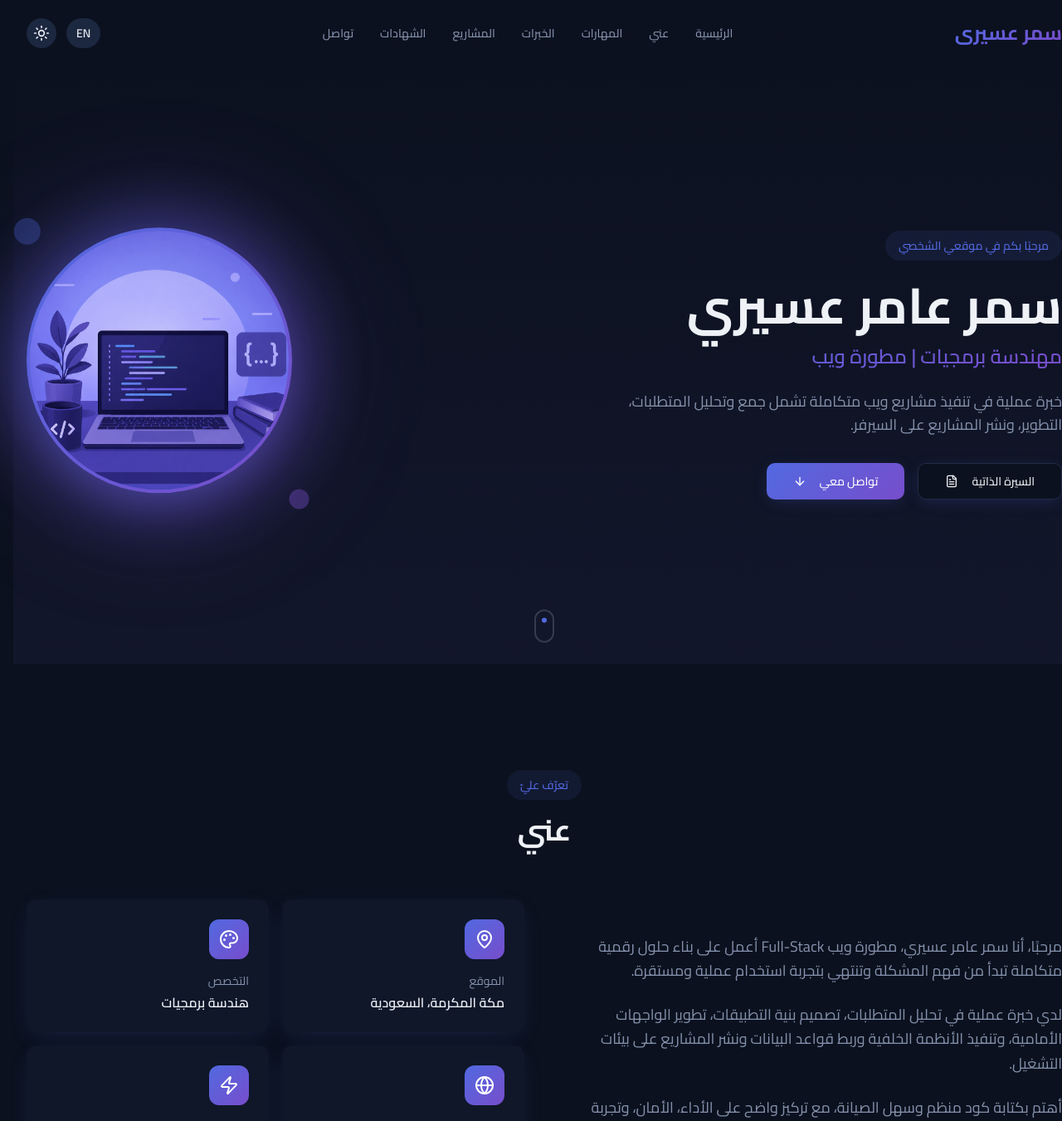
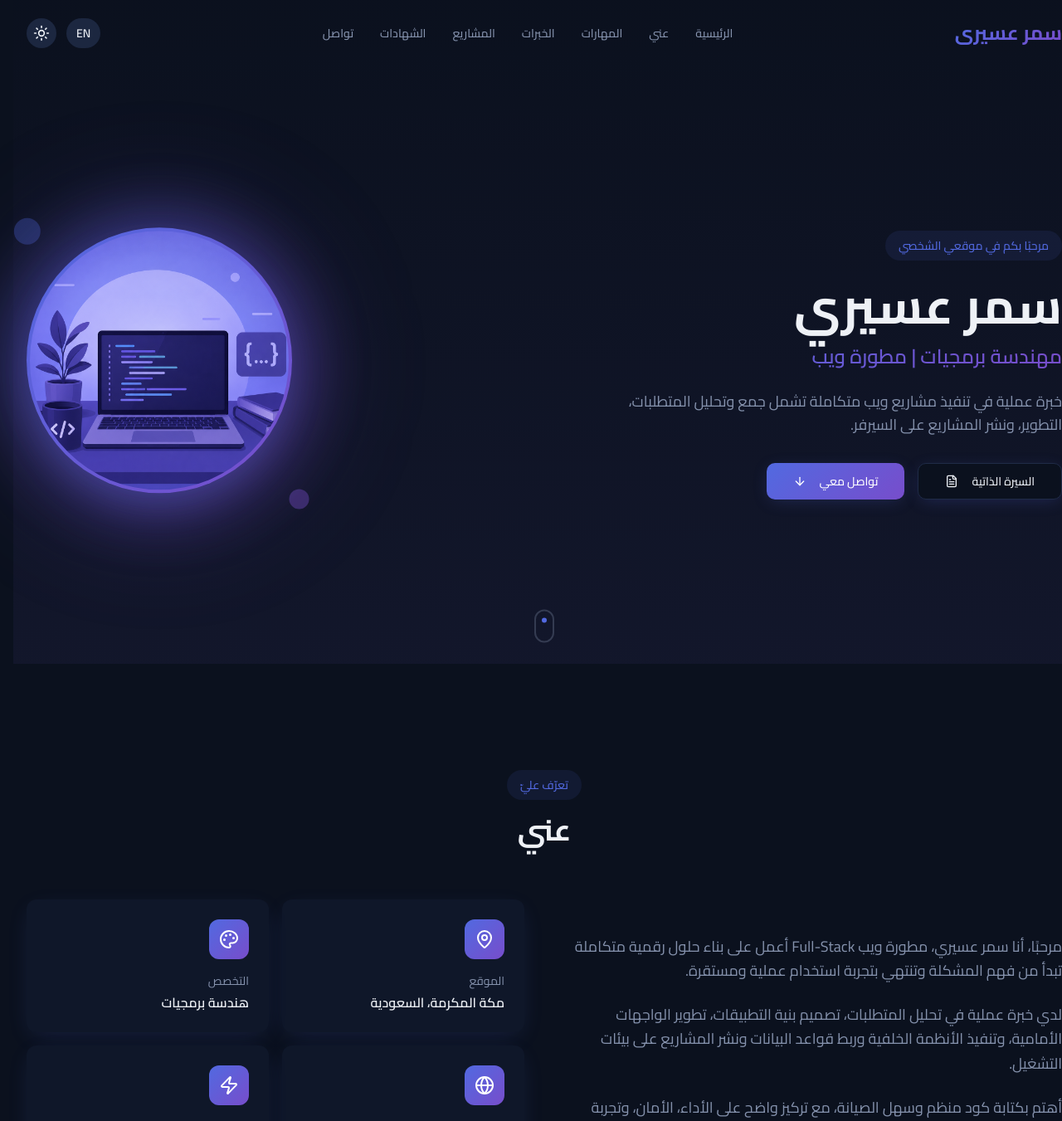
Before and after one commit to samar12325/samar-asiri-portfolio, a React (Vite) app: page / in a window 1280 px wide. Shown: the top 1351 px of the page at 83% size. Built offline with nearby package versions, Linux system fonts and the light colour scheme.

Commit message:
تعديل الاسم فقط
بدل مايكون ثلاثي صار ثنائي فقط

```diff
--- a/src/components/About.tsx
+++ b/src/components/About.tsx
@@ -7,7 +7,7 @@ const aboutContent = {
     badge: "تعرّف عليّ",
     title: "عني",
     paragraphs: [
-      "مرحبًا، أنا سمر عامر عسيري، مطورة ويب Full-Stack أعمل على بناء حلول رقمية متكاملة تبدأ من فهم المشكلة وتنتهي بتجربة استخدام عملية ومستقرة.",
+      "مرحبًا، أنا سمر  عسيري، مطورة ويب Full-Stack أعمل على بناء حلول رقمية متكاملة تبدأ من فهم المشكلة وتنتهي بتجربة استخدام عملية ومستقرة.",
       "لدي خبرة عملية في تحليل المتطلبات، تصميم بنية التطبيقات، تطوير الواجهات الأمامية، وتنفيذ الأنظمة الخلفية وربط قواعد البيانات ونشر المشاريع على بيئات التشغيل.",
       "أهتم بكتابة كود منظم وسهل الصيانة، مع تركيز واضح على الأداء، الأمان، وتجربة المستخدم.",
     ],
--- a/src/components/Hero.tsx
+++ b/src/components/Hero.tsx
@@ -8,7 +8,7 @@ import { useLanguage } from "@/lib/language";
 const content = {
   ar: {
     badge: "مرحبًا بكم في موقعي الشخصي",
-    name: "سمر عامر عسيري",
+    name: "سمر عسيري",
     role: "مهندسة برمجيات | مطورة ويب",
     description:
       "خبرة عملية في تنفيذ مشاريع ويب متكاملة تشمل جمع وتحليل المتطلبات، التطوير، ونشر المشاريع على السيرفر.",
```
